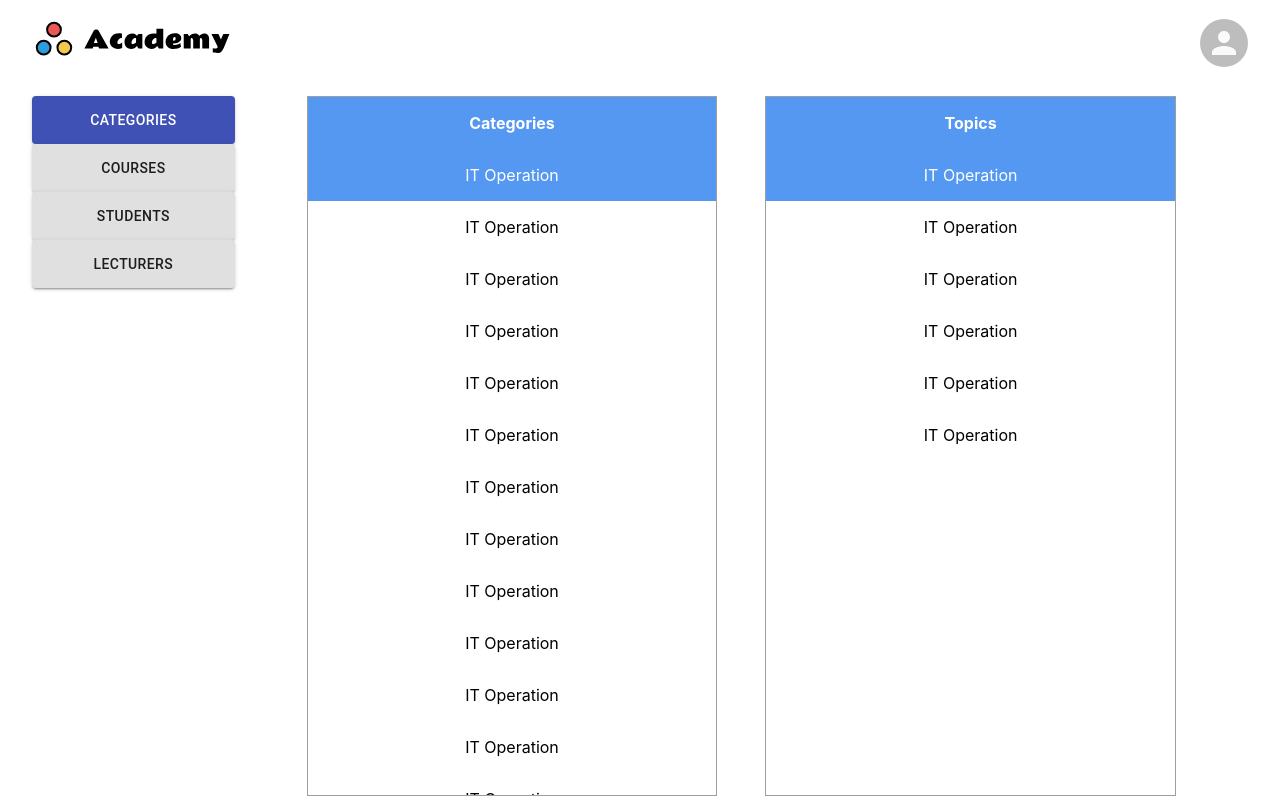
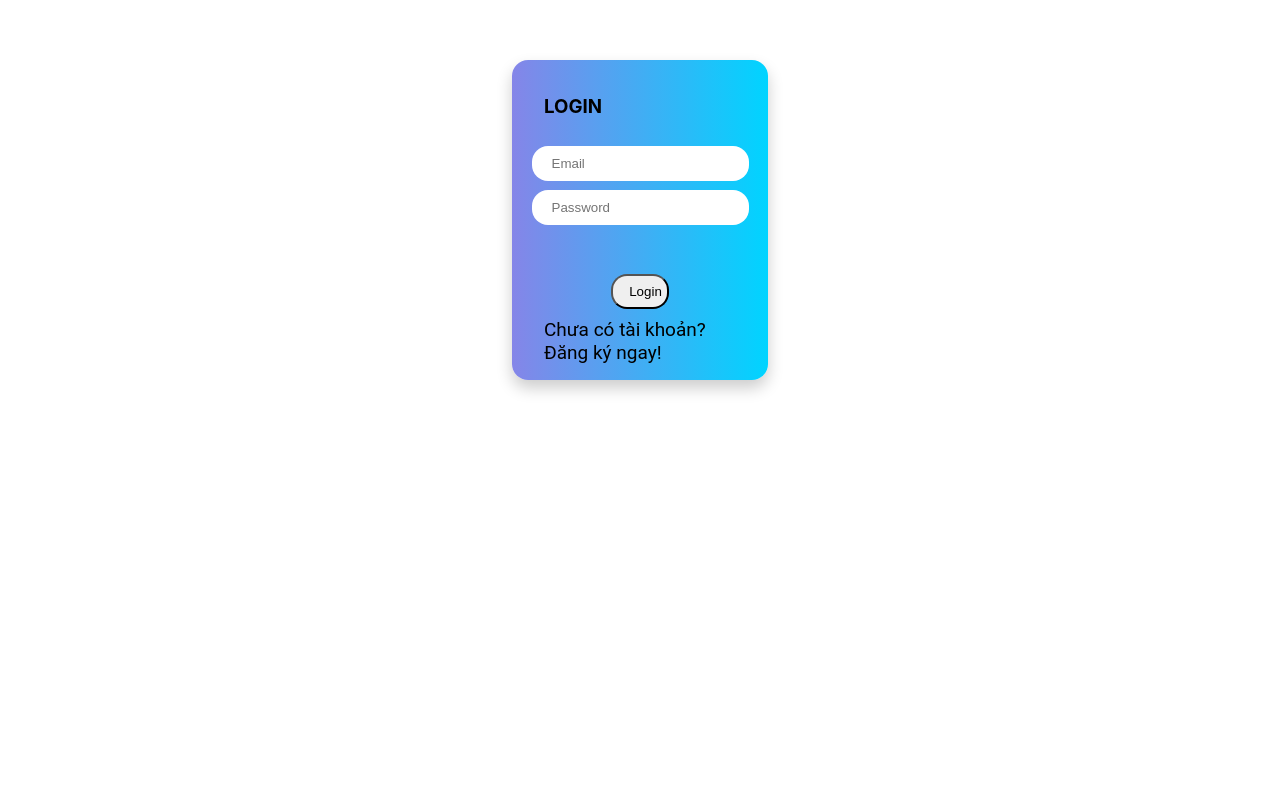
Before and after one commit to wnc2021nnn/udemy-admin, a React (Create React App) app: page /login in a window 1280 px wide. Built offline with nearby package versions, Linux system fonts and the light colour scheme.

Commit message:
Add authenticate logic

```diff
--- a/src/App.js
+++ b/src/App.js
@@ -1,9 +1,22 @@
-import { Box } from "@material-ui/core";
 import { Fragment } from "react";
+import { Route, Switch } from "react-router";
 import { AdminLayout } from "./components/layout/AdminLayout";
+import Login from "./components/layout/Login";
 import { NavigationBar } from "./components/navigation/NavigationBar";
+import PrivateRoute from "./components/widgets/PrivateRoute";
 
 export function App(props) {
+  return (
+    <div>
+      <Switch>
+        <Route path="/login" component={Login} />
+        <PrivateRoute path="/" component={AdminApp} />
+      </Switch>
+    </div>
+  );
+}
+
+function AdminApp(props) {
   return (
     <Fragment>
       <NavigationBar />
--- /dev/null
+++ b/src/components/layout/Login.js
@@ -0,0 +1,87 @@
+import { useEffect, useState } from "react";
+import { useDispatch, useSelector } from "react-redux";
+import { useHistory, useLocation } from "react-router";
+import Status from "../../constants/status-constants";
+import { Util } from "../../constants/util-constants";
+import { userLogin } from "../../store/slices/userSlice";
+import { verifyEmail } from "../../utils/auth/verify";
+import classes from "./Login.module.css";
+import Loader from "../widgets/Loader";
+
+export default function Login(props) {
+  const history = useHistory();
+  const [error, setError] = useState("");
+  const location = useLocation();
+  const [loginInform, setLoginInform] = useState({
+    email: "",
+    password: "",
+  });
+  const dispatch = useDispatch();
+  const userInform = useSelector((state) => state.user.userInform);
+
+  const { from } = location.state || { from: { pathname: "/" } };
+
+  const handleChangeInput = (event) => {
+    setError("");
+    const target = event.target;
+    const value = target.value;
+    const name = target.name;
+    setLoginInform((prevState) => {
+      return {
+        ...prevState,
+        [name]: value,
+      };
+    });
+  };
+
+  const registerClickHandler = (event) => {
+    event.preventDefault();
+    history.push("/register");
+  };
+
+  const loginClickHandler = (event) => {
+    event.preventDefault();
+    if (
+      !verifyEmail(loginInform.email) ||
+      loginInform.password.trim().length === 0
+    ) {
+      setError("Invalid email, password");
+      return;
+    }
+    dispatch(userLogin(loginInform));
+  };
+  useEffect(() => {
+    if (userInform.status.status === Status.SUCCESS_STATUS) {
+      localStorage.setItem(Util.ACCESS_TOKEN, userInform.user.access_token);
+      localStorage.setItem(Util.REFRESH_TOKEN, userInform.user.refresh_token);
+      localStorage.setItem(Util.USER_ID, userInform.user.user_id);
+
+      history.push(from.pathname);
+    }
+  }, [userInform.status.status]);
+
+  return (
+    <div className={classes.wrapper}>
+      <h3 className={classes.title}>LOGIN</h3>
+      <form>
+        <input onChange={handleChangeInput} name="email" placeholder="Email" />
+        <input
+          type="password"
+          onChange={handleChangeInput}
+          name="password"
+          placeholder="Password"
+        />
+        <div className={classes.errorText}>{error}</div>
+        <button onClick={loginClickHandler}>
+          <Loader
+            isLoading={userInform.status.status === Status.LOADING_STATUS}
+            size={20}
+          >
+            Login
+          </Loader>
+        </button>
+      </form>
+      <a onClick={registerClickHandler}>Chưa có tài khoản? Đăng ký ngay!</a>
+    </div>
+  );
+}
--- /dev/null
+++ b/src/components/layout/Login.module.css
@@ -0,0 +1,56 @@
+.wrapper {
+  width: 20vw;
+  margin: 60px auto;
+  height: 40vh;
+  display: flex;
+  flex-direction: column;
+  padding: 1rem 2rem;
+  background: linear-gradient(
+    90deg,
+    rgba(21, 19, 64, 1) 0%,
+    rgba(133, 133, 232, 1) 0%,
+    rgba(0, 212, 255, 1) 100%,
+    rgba(2, 0, 36, 1) 100%
+  );
+  border-radius: 1rem;
+   box-shadow: 0 8px 16px 0 rgba(0,0,0,0.2);
+
+}
+
+.wrapper form {
+  display: flex;
+  flex-direction: column;
+  justify-content: space-evenly;
+  height: 100%;
+  align-items: center;
+  width: 100%;
+}
+
+.wrapper input {
+  padding: 10px 20px;
+  border-radius: 1rem;
+  border: none;
+}
+
+
+
+.wrapper button {
+  width: 30%;
+  padding: 0.5rem 1rem;
+  border-radius: 1rem;
+}
+
+.wrapper a{
+    font-size: 19px;
+    text-decoration: none;
+}
+
+.wrapper a:hover{
+    color: hotpink;
+    cursor: pointer;
+}
+
+.errorText {
+  color: red;
+  height: 30px;
+}
--- a/src/components/navigation/LeftNavigation.js
+++ b/src/components/navigation/LeftNavigation.js
@@ -1,4 +1,4 @@
-import { Button, Box, Grid } from "@material-ui/core";
+import { Button, Grid } from "@material-ui/core";
 
 export function LeftNavigation(props) {
   const tabs = ["Categories", "Courses", "Students", "Lecturers"];
--- a/src/components/navigation/NavigationBar.js
+++ b/src/components/navigation/NavigationBar.js
@@ -2,7 +2,6 @@ import React from "react";
 import { NavLink } from "react-router-dom";
 import classes from "./NavigationBar.module.css";
 import logoIcon from "../../assets/icons/Logo.svg";
-import { useSelector } from "react-redux";
 import { Avatar, Box } from "@material-ui/core";
 
 export function NavigationBar(props) {
--- /dev/null
+++ b/src/components/widgets/Loader.js
@@ -0,0 +1,13 @@
+import React from "react";
+import ClipLoader from "react-spinners/ClipLoader";
+
+export default function Loader(props){
+    const isLoading = props.isLoading;
+    const color = props.color;
+    const size = props.size;
+
+
+    return <React.Fragment>
+        {isLoading?<ClipLoader loading={isLoading} color={color} size={size}/>:props.children}
+    </React.Fragment>
+}
--- /dev/null
+++ b/src/components/widgets/PrivateRoute.js
@@ -0,0 +1,27 @@
+import { useSelector } from "react-redux";
+import Status from "../../constants/status-constants";
+import { Route, Redirect } from "react-router-dom";
+import { getToken } from "../../utils/auth/verify";
+export default function PrivateRoute({ component: Component, ...rest }) {
+  const loginInform = useSelector((state) => state.user.userInform);
+  const isLogin =
+    loginInform.status.status === Status.SUCCESS_STATUS || getToken();
+    console.log(isLogin);
+  return (
+    <Route
+      {...rest}
+      render={(props) =>
+        isLogin ? (
+          <Component {...props} />
+        ) : (
+          <Redirect
+            to={{
+              pathname: "/login",
+              state: { from: props.location },
+            }}
+          />
+        )
+      }
+    />
+  );
+}
--- /dev/null
+++ b/src/utils/auth/verify.js
@@ -0,0 +1,16 @@
+import { Util } from "../../constants/util-constants";
+
+export const verifyEmail = (email) => {
+  const re =
+    /^(([^<>()[\]\\.,;:\s@"]+(\.[^<>()[\]\\.,;:\s@"]+)*)|(".+"))@((\[[0-9]{1,3}\.[0-9]{1,3}\.[0-9]{1,3}\.[0-9]{1,3}\])|(([a-zA-Z\-0-9]+\.)+[a-zA-Z]{2,}))$/;
+  return re.test(String(email).toLowerCase());
+};
+
+export const verifyPassword = (password) => {
+  if (password.includes(" ") || password.length < 6) return false;
+  return true;
+};
+
+export const getToken = () => {
+    return localStorage.getItem(Util.ACCESS_TOKEN);
+};
```
Also changed, not shown: src/index.js (+12 -12 lines).
